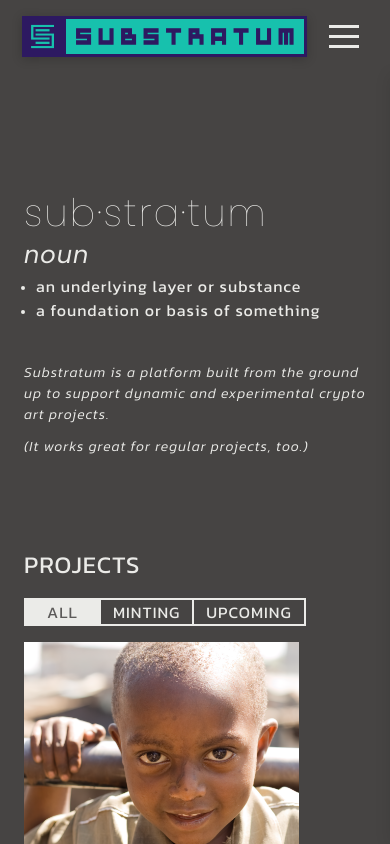
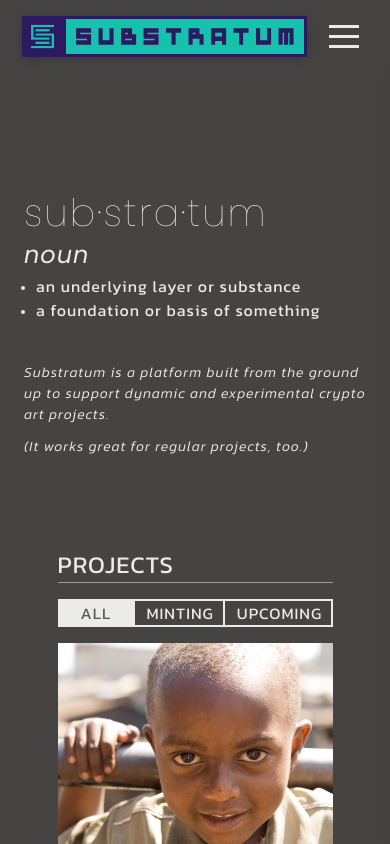
Before and after one commit to drake-nathan/substratum, a Next.js app: page / in a window 390 px wide. Shown: the top 844 px of the page. Built offline with nearby package versions, Linux system fonts and the light colour scheme; what @web3-react/core would draw is missing.

Commit message:
style: Mobilize home page projects grid

```diff
--- a/components/LandingPage/Projects/Grid/Grid.styled.tsx
+++ b/components/LandingPage/Projects/Grid/Grid.styled.tsx
@@ -13,6 +13,9 @@ export const Grid = styled.div`
   display: flex;
   flex-wrap: wrap;
   align-items: center;
-  /* justify-content: center; */
   gap: 21px;
+
+  @media (max-width: 915px) {
+    justify-content: space-evenly;
+  }
 `;
--- a/components/LandingPage/Projects/TabBar/TabBar.styled.tsx
+++ b/components/LandingPage/Projects/TabBar/TabBar.styled.tsx
@@ -7,6 +7,15 @@ export const Container = styled.div`
   justify-content: space-between;
   flex-wrap: wrap;
   gap: 1em;
+
+  @media (max-width: 915px) {
+    justify-content: space-evenly;
+  }
+`;
+
+export const TitleContainer = styled.div`
+  border-bottom: 1px solid ${({ theme: { colors } }) => colors.textOffset};
+  min-width: 275px;
 `;
 
 export const Title = styled.h2`
@@ -17,6 +26,7 @@ export const TabsContainer = styled.div`
   display: flex;
   align-items: center;
   border: 2px solid ${({ theme: { colors } }) => colors.textMain};
+  max-width: 275px;
 
   .active {
     background-color: ${({ theme: { colors } }) => colors.textMain};
@@ -35,8 +45,8 @@ export const Tab = styled.div`
   }
 
   :hover {
-    background-color: ${({ theme: { colors } }) => colors.hover};
-    color: ${({ theme: { colors } }) => colors.bgOffset};
+    background-color: ${({ theme: { colors } }) => colors.teal};
+    color: ${({ theme: { colors } }) => colors.bgMain};
     cursor: pointer;
   }
 `;
--- a/components/LandingPage/Projects/TabBar/TabBar.tsx
+++ b/components/LandingPage/Projects/TabBar/TabBar.tsx
@@ -10,7 +10,9 @@ interface Props {
 const TabBar: React.FC<Props> = ({ activeTab, setActiveTab }) => {
   return (
     <St.Container>
-      <St.Title>PROJECTS</St.Title>
+      <St.TitleContainer>
+        <St.Title>PROJECTS</St.Title>
+      </St.TitleContainer>
 
       <St.TabsContainer>
         <St.Tab
--- a/components/NavBar/NavLinks/NavLinks.tsx
+++ b/components/NavBar/NavLinks/NavLinks.tsx
@@ -29,6 +29,7 @@ const NavLinks: React.FC<Props> = ({ setShowMobileNav }) => {
         <ProjectsDropDown
           showDropDown={showProjectsDropDown}
           setShowDropDown={setShowProjectsDropDown}
+          setShowMobileNav={setShowMobileNav}
         />
       )}
     </>
@@ -52,6 +53,7 @@ const NavLinks: React.FC<Props> = ({ setShowMobileNav }) => {
         <ProjectsDropDown
           showDropDown={showProjectsDropDown}
           setShowDropDown={setShowProjectsDropDown}
+          setShowMobileNav={setShowMobileNav}
         />
       )}
     </St.Container>
--- a/components/NavBar/ProjectsDropDown/ProjectsDropDown.tsx
+++ b/components/NavBar/ProjectsDropDown/ProjectsDropDown.tsx
@@ -7,13 +7,23 @@ import { useTheme } from 'styled-components';
 interface Props {
   showDropDown: boolean;
   setShowDropDown: React.Dispatch<React.SetStateAction<boolean>>;
+  setShowMobileNav: React.Dispatch<React.SetStateAction<boolean>>;
 }
 
-const ProjectsDropDown: React.FC<Props> = ({ showDropDown, setShowDropDown }) => {
+const ProjectsDropDown: React.FC<Props> = ({
+  showDropDown,
+  setShowDropDown,
+  setShowMobileNav,
+}) => {
   const { isMobile } = useTheme();
 
+  const closeBothMenus = () => {
+    setShowDropDown(false);
+    setShowMobileNav(false);
+  };
+
   const renderProjectItem = (name: string) => (
-    <St.ProjectLi onClick={() => setShowDropDown(false)}>{name}</St.ProjectLi>
+    <St.ProjectLi onClick={closeBothMenus}>{name}</St.ProjectLi>
   );
 
   const projectsListJsx = projects.map(({ name, local, externalUrl, projectSlug }) =>
```
